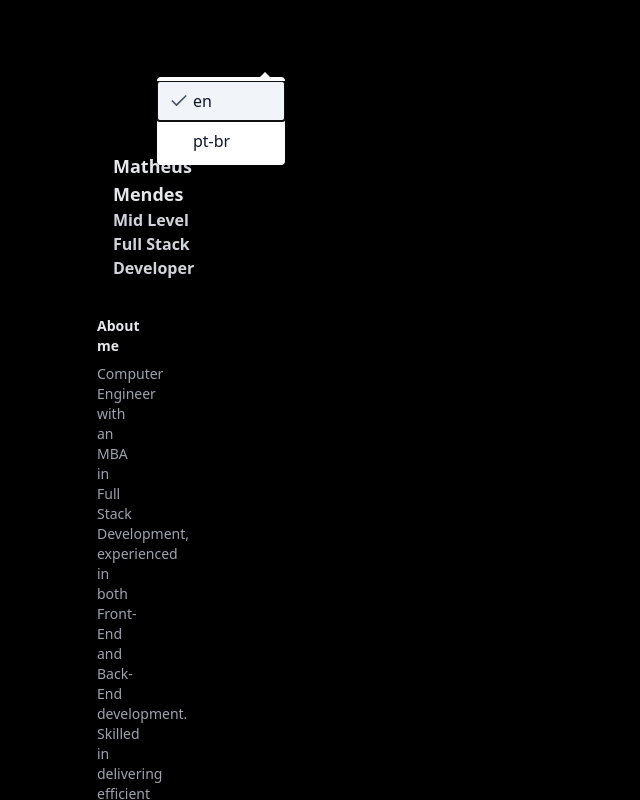
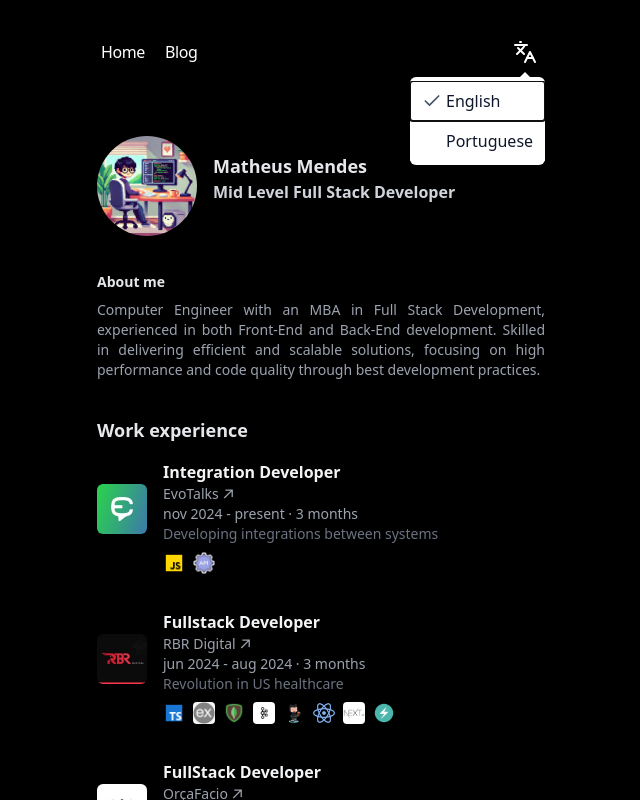
Before and after one commit to matheusmendescosta/my-portfolio, a Next.js app: page / in a window 1280 px wide. Both pictures are taken after a click on the button 844 px from the left and 52 px from the top of the page. Shown: the top 800 px of the page, without its empty margins (319-959 px from the left). Built offline with nearby package versions, Linux system fonts and the light colour scheme; no server answers.

Commit message:
select language feature

```diff
--- a/src/app/layout.tsx
+++ b/src/app/layout.tsx
@@ -5,7 +5,8 @@ import { NextIntlClientProvider } from 'next-intl';
 import { getLocale, getMessages } from 'next-intl/server';
 import { Geist, Geist_Mono } from 'next/font/google';
 import './globals.css';
-import LocaleSwitcher from '@/components/ui/use-locale-switcher-select';
+import LocaleSwitcher from '@/components/ui/LocaleSwitcher';
+import { twJoin } from 'tailwind-merge';
 
 const geistSans = Geist({
   variable: '--font-geist-sans',
@@ -36,12 +37,18 @@ export default async function RootLayout({
 
   return (
     <html lang={locale}>
-      <body className={`${geistSans.variable} ${geistMono.variable} mx-4 mt-8 max-w-md bg-black text-white antialiased lg:mx-auto`}>
-        <NextIntlClientProvider messages={messages}>
-          <Navbar />
-          {children}
-          <Footer />
-        </NextIntlClientProvider>
+      <body
+        className={twJoin(
+          `${geistSans.variable} ${geistMono.variable} flex min-h-screen items-center justify-center bg-black text-white antialiased`
+        )}
+      >
+        <div className="mx-4 mt-8 max-w-md">
+          <NextIntlClientProvider messages={messages}>
+            <Navbar />
+            {children}
+            <Footer />
+          </NextIntlClientProvider>
+        </div>
       </body>
     </html>
   );
--- a/src/components/ui/use-locale-switcher-select.tsx
+++ b/src/components/ui/LocaleSwitcher.tsx
@@ -1,8 +1,8 @@
-import { useLocale } from 'next-intl';
+import { useLocale, useTranslations } from 'next-intl';
 import LocaleSwitcherSelect from './LocaleSwitcherSelect';
 
 export default function LocaleSwitcher() {
-//   const t = useTranslations('LocaleSwitcher');
+  const t = useTranslations('components.ui.locale_switcher.options');
   const locale = useLocale();
 
   return (
@@ -11,14 +11,13 @@ export default function LocaleSwitcher() {
       items={[
         {
           value: 'en',
-          label: ('en')
+          label: t('en'),
         },
         {
           value: 'pt-br',
-          label: ('pt-br')
-        }
+          label: t('pt-br'),
+        },
       ]}
-      label={('label')}
     />
   );
 }
--- a/src/components/ui/LocaleSwitcherSelect.tsx
+++ b/src/components/ui/LocaleSwitcherSelect.tsx
@@ -11,10 +11,9 @@ import React, { useTransition } from 'react';
 type LocaleSwitcherSelectProps = {
   defaultValue: string;
   items: Array<{ value: string; label: string }>;
-  label: string;
 };
 
-const LocaleSwitcherSelect = ({ defaultValue, items, label }: LocaleSwitcherSelectProps) => {
+const LocaleSwitcherSelect = ({ defaultValue, items }: LocaleSwitcherSelectProps) => {
   const [isPending, startTransition] = useTransition();
 
   function onChange(value: string) {
@@ -28,22 +27,20 @@ const LocaleSwitcherSelect = ({ defaultValue, items, label }: LocaleSwitcherSele
     <div className="relative">
       <Select.Root defaultValue={defaultValue} onValueChange={onChange}>
         <Select.Trigger
-          aria-label={label}
-          className={clsx('rounded-sm p-2 transition-colors hover:bg-slate-200', isPending && 'pointer-events-none opacity-60')}
+          className={clsx(
+            'relative p-2 transition-colors hover:bg-slate-800 focus:outline-none',
+            isPending && 'pointer-events-none opacity-60'
+          )}
         >
           <Select.Icon>
-            <LanguagesIcon className="h-6 w-6 text-slate-600 transition-colors group-hover:text-slate-900" />
+            <LanguagesIcon className="h-6 w-6 text-white transition-colors group-hover:text-slate-900" />
           </Select.Icon>
         </Select.Trigger>
         <Select.Portal>
-          <Select.Content align="end" className="min-w-[8rem] overflow-hidden rounded-sm bg-white py-1 shadow-md" position="popper">
+          <Select.Content align="end" className="min-w-[8rem] overflow-hidden rounded-md bg-white py-1 shadow-md" position="popper">
             <Select.Viewport>
               {items.map((item) => (
-                <Select.Item
-                  key={item.value}
-                  className="flex cursor-default items-center px-3 py-2 text-base data-[highlighted]:bg-slate-100"
-                  value={item.value}
-                >
+                <Select.Item key={item.value} className="flex cursor-pointer items-center bg-white px-3 py-2 text-base" value={item.value}>
                   <div className="mr-2 w-[1rem]">{item.value === defaultValue && <CheckIcon className="h-5 w-5 text-slate-600" />}</div>
                   <span className="text-slate-900">{item.label}</span>
                 </Select.Item>
--- a/src/components/ui/Navbar.tsx
+++ b/src/components/ui/Navbar.tsx
@@ -1,6 +1,6 @@
 import { useTranslations } from 'next-intl';
 import Link from 'next/link';
-import LocaleSwitcher from './use-locale-switcher-select';
+import LocaleSwitcher from './LocaleSwitcher';
 
 const navItems = [
   {
@@ -32,7 +32,7 @@ export function Navbar() {
               );
             })}
           </div>
-          <div className="ml-auto">
+          <div className="absolute right-0 float-right">
             <LocaleSwitcher />
           </div>
         </nav>
--- a/src/i18n/request.ts
+++ b/src/i18n/request.ts
@@ -4,7 +4,7 @@ import { getRequestConfig } from 'next-intl/server';
 export default getRequestConfig(async () => {
   // Provide a static locale, fetch a user setting,
   // read from `cookies()`, `headers()`, etc.
-  const locale =  await getUserLocale()
+  const locale = await getUserLocale();
 
   return {
     locale,
--- a/src/messages/en.json
+++ b/src/messages/en.json
@@ -75,6 +75,12 @@
           "home": "Home",
           "blog": "Blog"
         }
+      },
+      "locale_switcher": {
+        "options": {
+          "en": "English",
+          "pt-br": "Portuguese"
+        }
       }
     }
   }
--- a/src/messages/pt-br.json
+++ b/src/messages/pt-br.json
@@ -75,6 +75,12 @@
           "home": "Inicio",
           "blog": "Blog"
         }
+      },
+      "locale_switcher": {
+        "options": {
+          "en": "Inglês",
+          "pt-br": "Português"
+        }
       }
     }
   }
```
